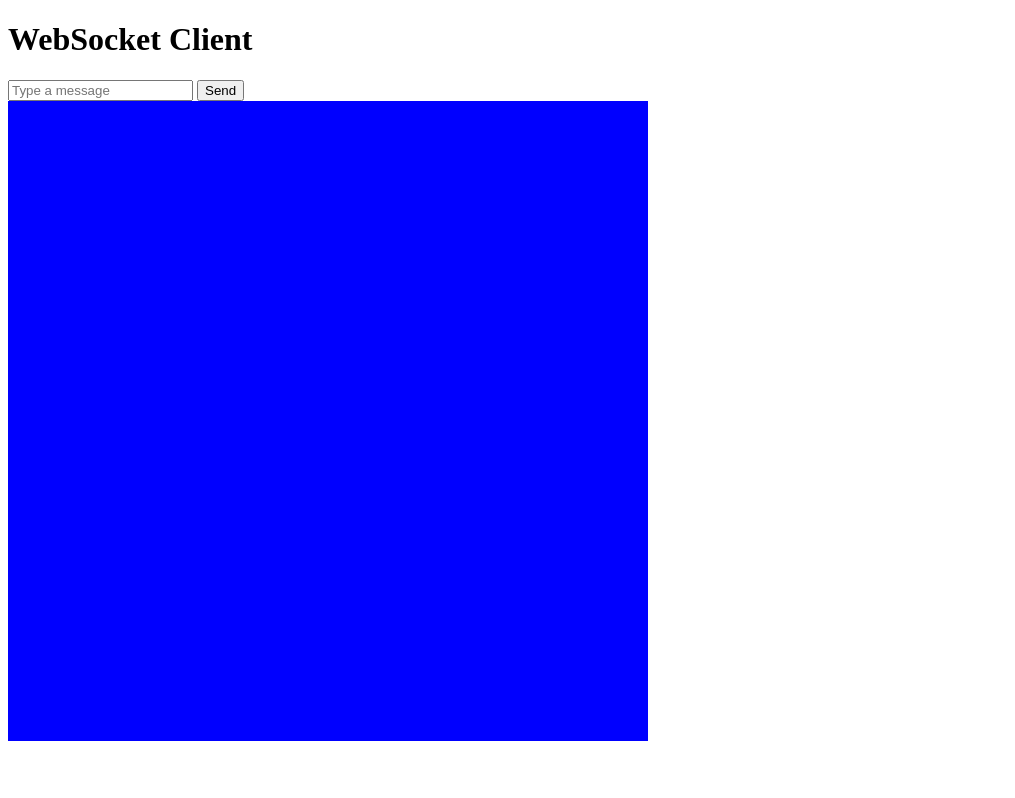
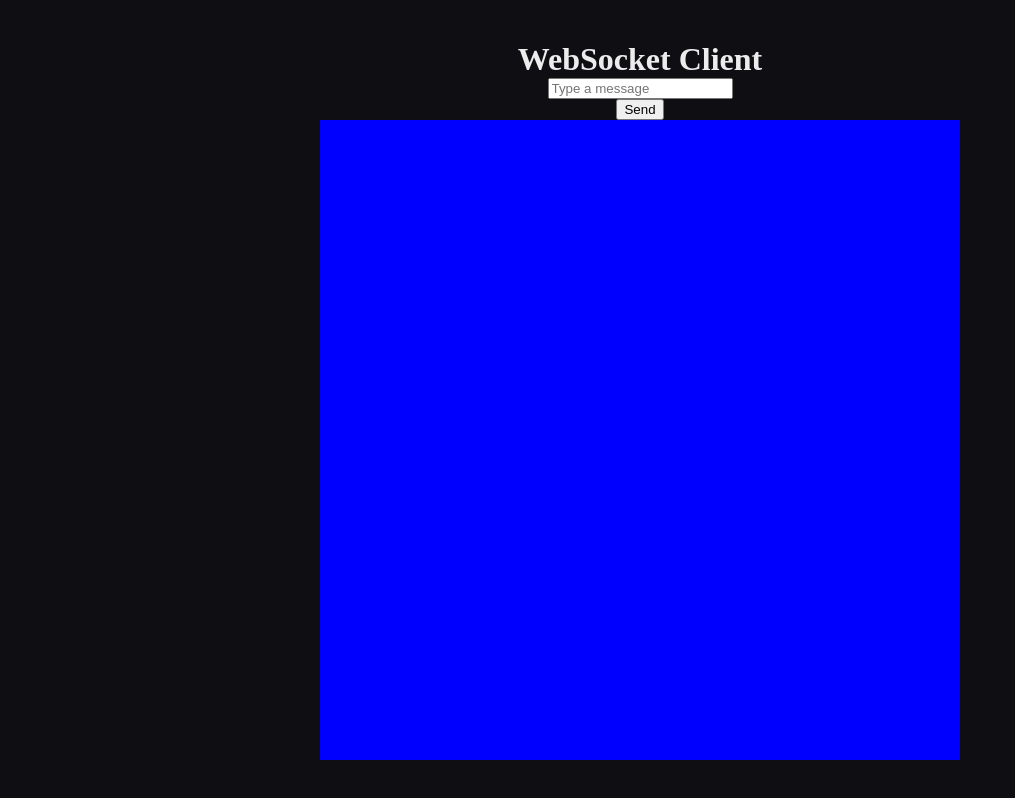
Before and after one commit to crvdam/ws-game, a website: page index.html in a window 1280 px wide. Shown: the whole page, without its empty margins (0-1015 px from the left). Drawn offline with Linux system fonts and the light colour scheme.

Commit message:
added some minimal styling

```diff
--- /dev/null
+++ b/index.css
@@ -0,0 +1,18 @@
+* {
+    box-sizing: border-box;
+    margin: 0;
+}
+
+.body {
+    background: rgb(15, 15, 19);
+    height: 100vh;
+    width: 100vw;
+    display: flex;
+    align-items: center;
+    justify-content: center;
+    flex-direction: column;
+}
+
+h1 {
+    color: rgb(236, 236, 236);
+}
--- a/index.html
+++ b/index.html
@@ -5,12 +5,13 @@
         <meta name="viewport" content="width=device-width, initial-scale=1.0" />
         <title>WebSocket Client</title>
     </head>
-    <body>
+    <body class="body">
         <h1>WebSocket Client</h1>
         <input type="text" id="message" placeholder="Type a message" />
         <button id="send">Send</button>
         <div id="messages"></div>
         <canvas id="canvas"></canvas>
         <script src="client.js"></script>
+        <link rel="stylesheet" href="index.css"></style>
     </body>
 </html>
--- a/server.js
+++ b/server.js
@@ -51,12 +51,12 @@ server.on('connection', (socket) => {
 console.log('WebSocket server is running on ws://localhost:8081');
 
 const TICK_RATE = 60;
-const PLAYER_SPEED = 10;
+const PLAYER_SPEED = 8;
 const TURN_SPEED = 0.1;
 const CANVAS_HEIGHT = 640;
 const CANVAS_WIDTH = 640;
 const PLAYER_WIDTH = 45;
-const PLAYER_HEIGHT = 15;
+const PLAYER_HEIGHT = 30;
 
 setInterval(() => {
     let dirty = false;
```
